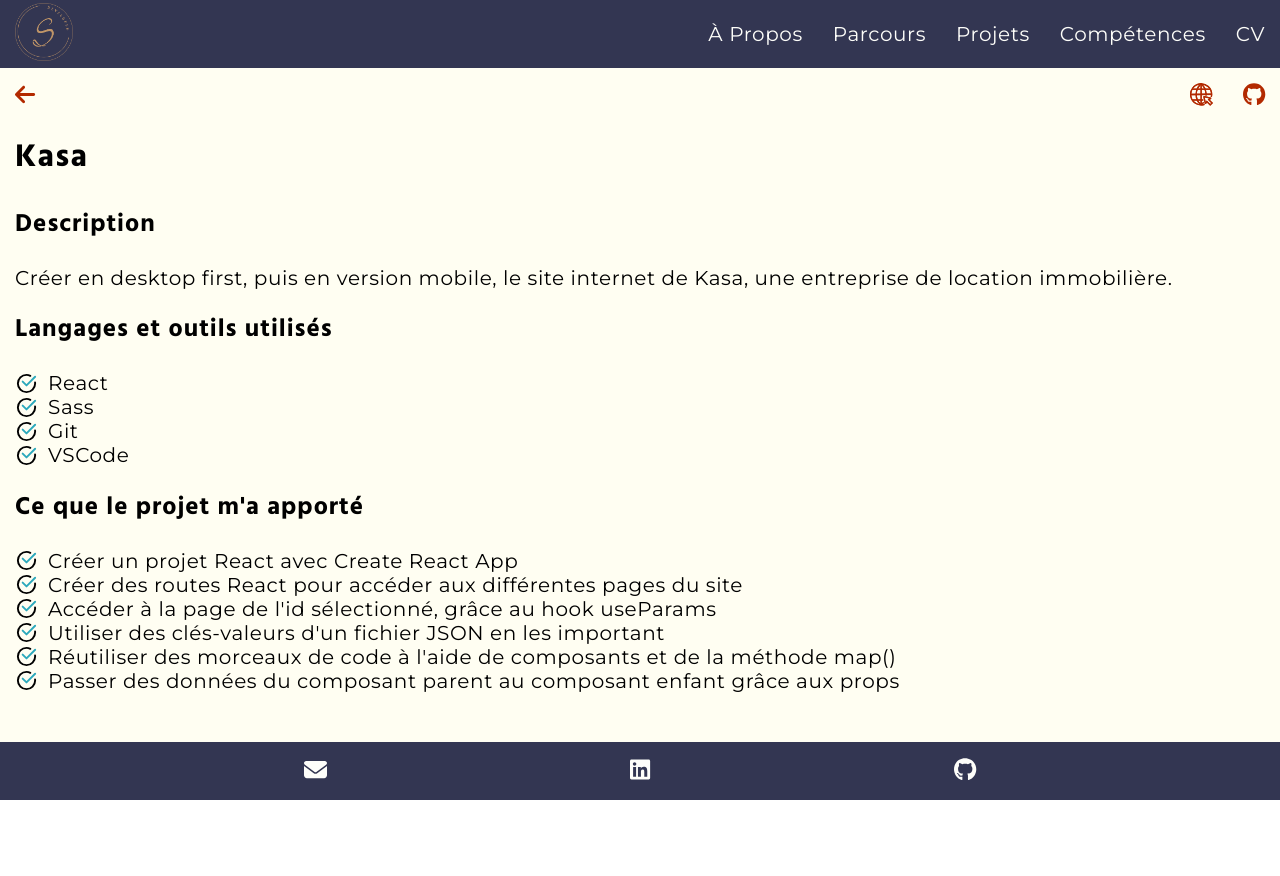
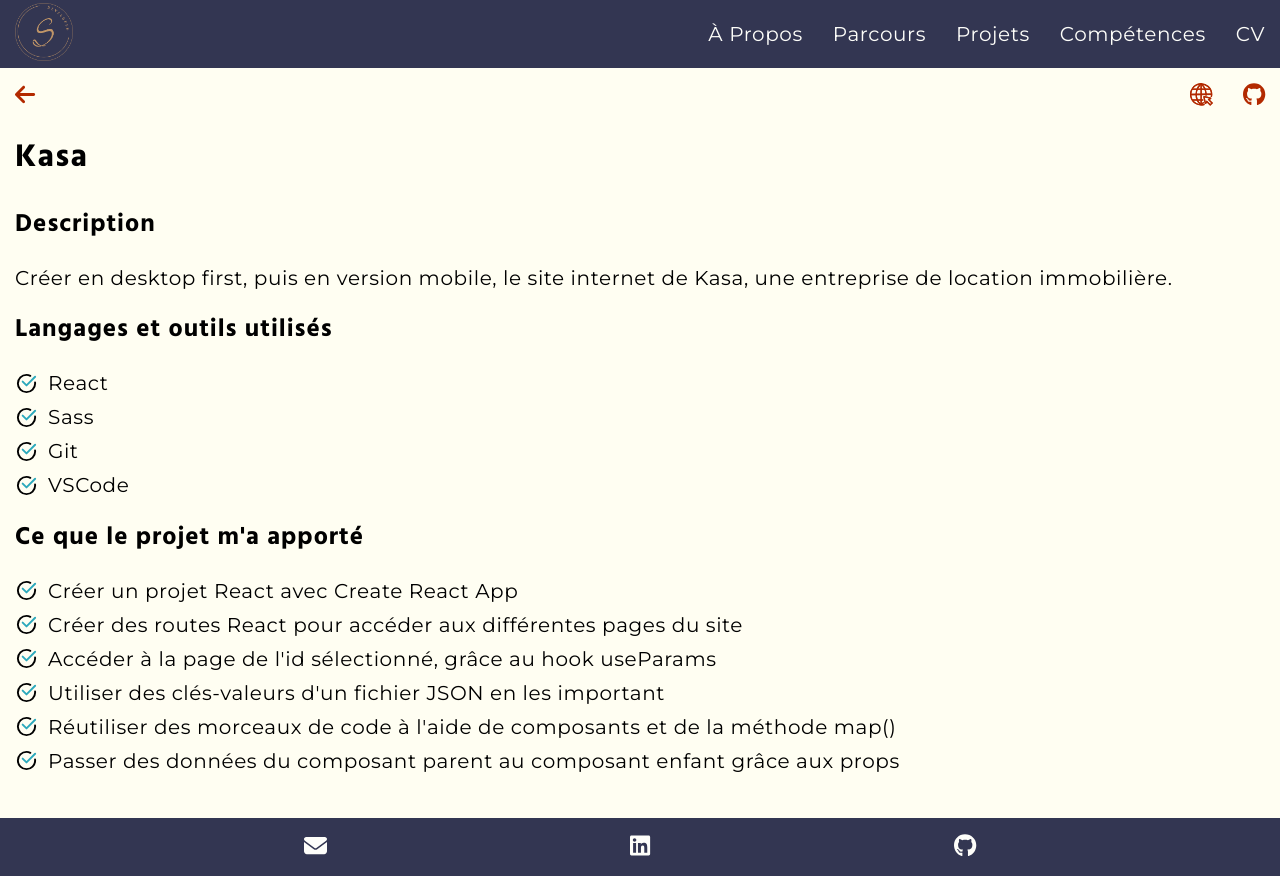
Before and after one commit to Christellaa/portfolio, a React (Create React App) app: page /projects/1 in a window 1280 px wide. Before the commit the page ends 800 px from the top, so only its background shows below. Built offline with nearby package versions, Linux system fonts and the light colour scheme.

Commit message:
Modify name of class and delete its gap

```diff
--- a/src/App.css
+++ b/src/App.css
@@ -330,8 +330,7 @@ header img {
   margin-top: 0;
 }
 
-.studySpace {
-  gap: 10px;
+.itemsSpace {
   margin-bottom: 10px;
 }
 
```
